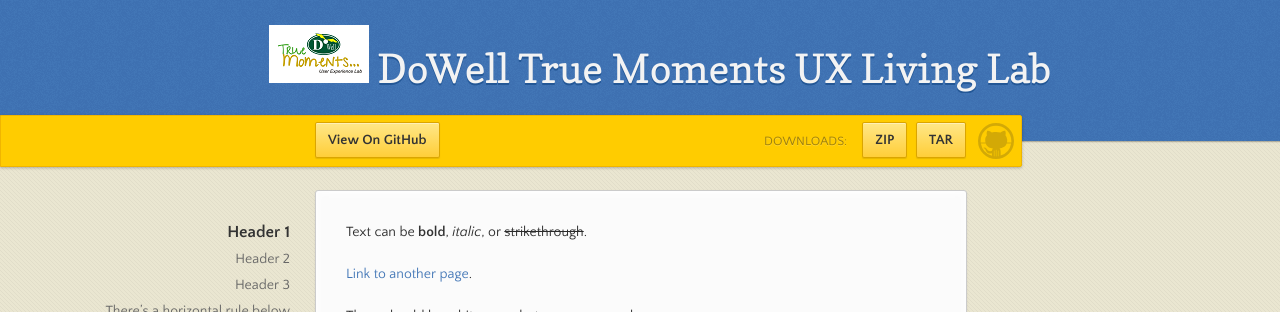
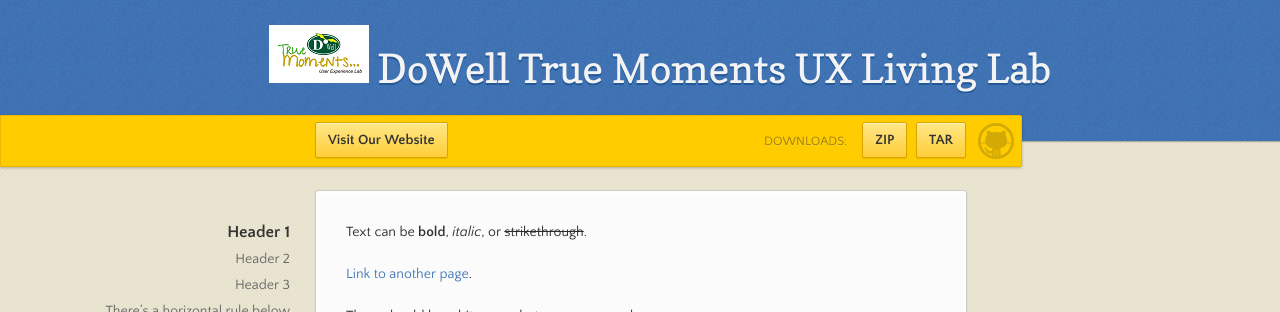
Before and after one commit to LL02-Website-Dowell/Digital-Twin-Note-Taker-Ideation.Dowell, a Jekyll site: the page built from index.md, in a window 1280 px wide. Shown: the top 312 px of the page. Built offline with Jekyll 4.4.1, drawn with Linux system fonts in a browser that asks for light colours.

Commit message:
Update default.html

```diff
--- a/_layouts/default.html
+++ b/_layouts/default.html
@@ -31,7 +31,7 @@
       <div id="banner">
         <span id="logo"></span>
 
-        <a href="{{ site.github.repository_url }}" class="button fork"><strong>View On GitHub</strong></a>
+        <a href="{{ https://dowellresearch.se/ }}" class="button fork"><strong>Visit Our Website</strong></a>
         {% if site.show_downloads %}
           <div class="downloads">
             <span>Downloads:</span>
```
